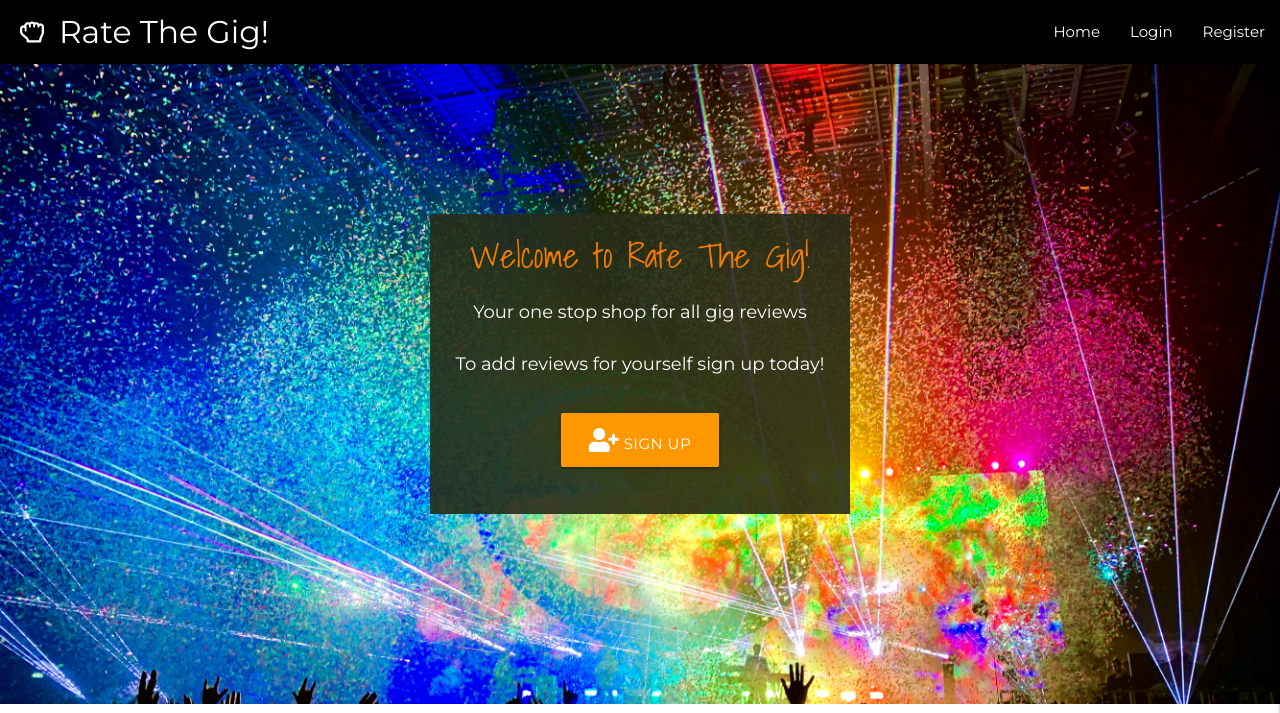
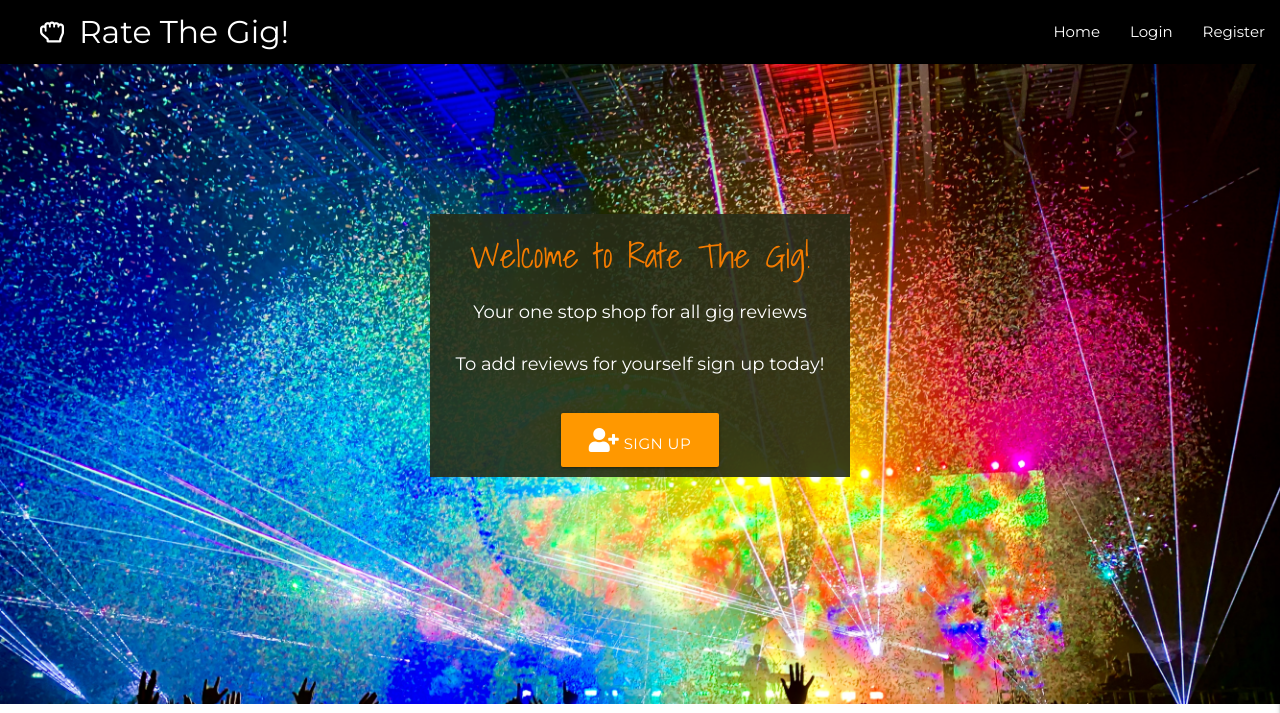
Before and after one commit to Code-Institute-Submissions/deanoandrejevic-RateTheGigMS3_DecResub, a Flask app: page / in a window 1280 px wide. Shown: the top 713 px of the page. Run offline with Flask 2, Linux system fonts and the light colour scheme; data that the repository does not hold is empty; some libraries are stand-ins or nearby versions.

Commit message:
more consistent styling across devices

```diff
--- a/static/css/style.css
+++ b/static/css/style.css
@@ -20,6 +20,10 @@ h5 {
     margin-left: 20px;
 }
 
+.brand-logo {
+    font-size: medium;
+}
+
 /* Home Page Image */
 
 .home-img {
@@ -37,7 +41,6 @@ h5 {
 /* Welcome box */
 
 .welcome-box {
-    height: 300px;
     margin-top: 150px;
     background-color: rgba(38, 44, 24, 0.9);
 }
--- a/templates/base.html
+++ b/templates/base.html
@@ -20,7 +20,7 @@
     <header>
         <nav class="nav-extended">
             <div class="nav-wrapper black">
-                <a href="{{ url_for('all_gigs') }}" class="brand-logo brand-nav"><i class="far fa-hand-rock"></i>Rate
+                <a href="{{ url_for('all_gigs') }}" class="brand-logo brand-nav"><i class="brand-nav far fa-hand-rock"></i>Rate
                     The Gig!</a>
                 <a href="#" data-target="mobile-demo" class="sidenav-trigger right"><i class="fas fa-bars"></i></a>
                 <ul class="right hide-on-med-and-down">
--- a/templates/index.html
+++ b/templates/index.html
@@ -5,7 +5,7 @@
 <div id="home-div" class="row home-img">
     {% if session.user %}
     <div class="col s12">
-        <div class="col m4 offset-m4 welcome-box center-align">
+        <div class="col s10 offset-s1 m4 offset-m4 welcome-box center-align">
             <h4 class="orange-text text-darken-2">Welcome back {{ session.user }}</h4>
             <p class="white-text">All the reviews are down below ready for you!</p>
             <p class="white-text">You can search for your favourite bands to see how other people found them too!</p>
@@ -13,7 +13,7 @@
     </div>
     {% else %}
     <div class="col s12">
-        <div class="col m4 offset-m4 welcome-box center-align">
+        <div class="col s10 offset-s1 m4 offset-m4 welcome-box center-align">
             <h4 class="orange-text text-darken-2">Welcome to Rate The Gig!</h4>
             <p class="white-text">Your one stop shop for all gig reviews</p>
             <p class="white-text">To add reviews for yourself sign up today!</p>
```
Also changed, not shown: README.md.
